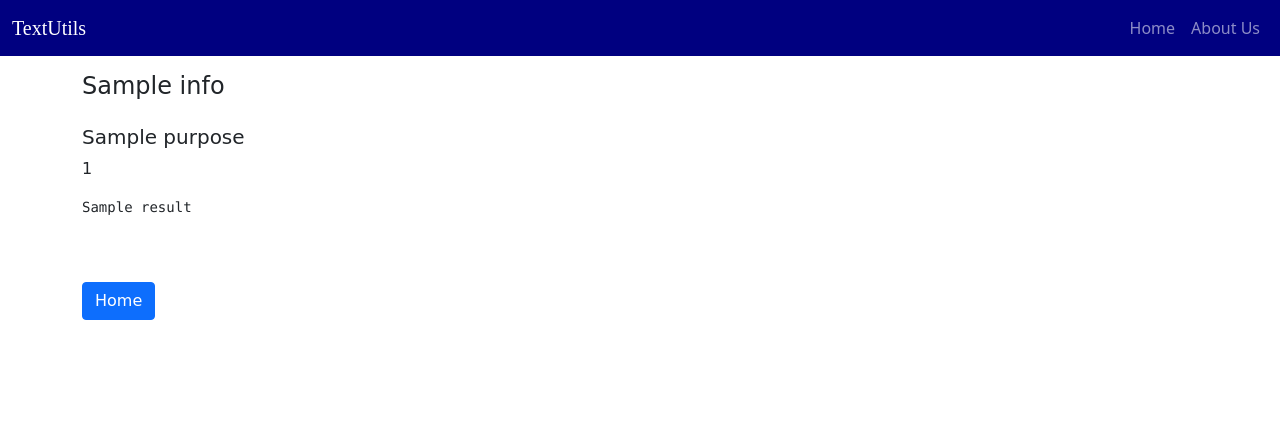
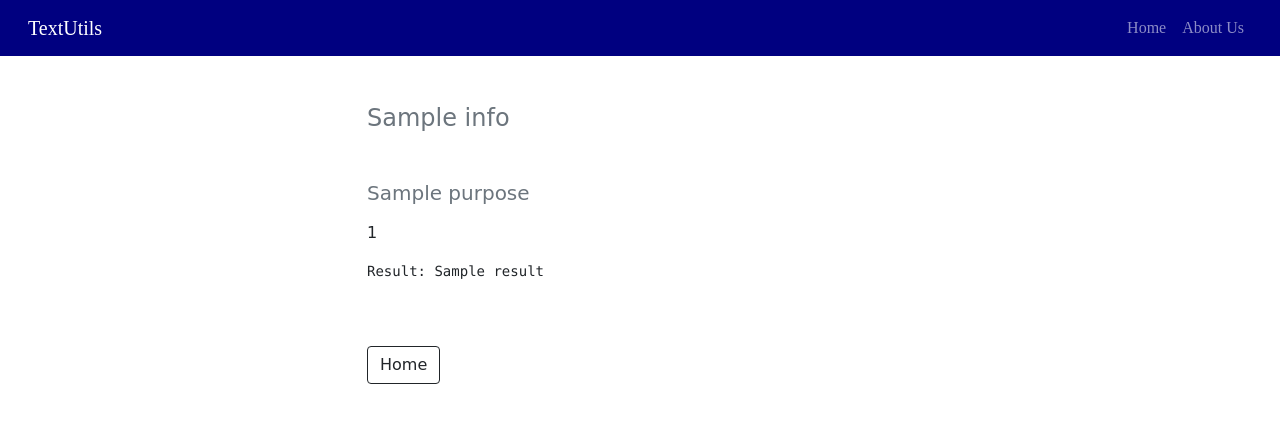
Before and after one commit to RinishaKhadgi/django-text-utils, a Django app: template templates/analyze.html in a window 1280 px wide. Shown: the top 423 px of the page. Run offline with Django 3.2, Linux system fonts and the light colour scheme; the template is opened without the code that fills it: most values are stand-ins (such as "Sample title", 1, 10 or a date in 2020).

Commit message:
Update analyze.html

```diff
--- a/templates/analyze.html
+++ b/templates/analyze.html
@@ -1,58 +1,17 @@
-<!doctype html>
-<html lang="en">
+{% extends 'base.html' %}
 
-<head>
-    <meta charset="utf-8">
-    <meta name="viewport" content="width=device-width, initial-scale=1">
-    <link href="https://cdn.jsdelivr.net/npm/bootstrap@5.0.0-beta1/dist/css/bootstrap.min.css" rel="stylesheet"
-        integrity="sha384-giJF6kkoqNQ00vy+HMDP7azOuL0xtbfIcaT9wjKHr8RbDVddVHyTfAAsrekwKmP1" crossorigin="anonymous">
-    <title>TextUtils</title>
-</head>
+{% block title %} - Results {% endblock title%}
 
-<body>
-    <nav class="navbar navbar-expand-lg navbar-dark" style="background-color: #000080;">
-        <div class="container-fluid">
-            <a class="navbar-brand" href="/" style="font-family: serif;">TextUtils</a>
-            <button class="navbar-toggler" type="button" data-bs-toggle="collapse"
-                data-bs-target="#navbarSupportedContent" aria-controls="navbarSupportedContent" aria-expanded="false"
-                aria-label="Toggle navigation">
-                <span class="navbar-toggler-icon"></span>
-            </button>
-            <div class="collapse navbar-collapse" id="navbarSupportedContent">
-                <ul class="navbar-nav ms-auto mb-2 mb-lg-0">
-                    <li class="nav-item">
-                        <a class="nav-link" href="/">Home</a>
-                    </li>
-                    <li class="nav-item">
-                        <a class="nav-link" href="#">About Us</a>
-                    </li>
-                </ul>
-            </div>
-        </div>
-    </nav>
-    <div class="container mt-3" style="font-family: cursive;">
-        <h4 class="mb-4">{{ info }}</h4>
-        <h5>
-            <!-- {% for p in purpose %} -->
-            {{ p }}
-            <!-- {% endfor %} -->
-        </h5>
-        <div class="row">
-            <div class="col-8">
-                {% if charCount %}
-                <p>{{ charCount }}</p>
-                {% endif %}
-                <pre>{{ result }}</pre>
-            </div>
-            <div class="col-12 mt-5">
-                <a href="/" class="btn btn-primary">Home</a>
-            </div>
-        </div>
+{% block content %}
+<div class="row mt-5">
+    <div class="col-md-10 offset-md-1 col-lg-6 offset-lg-3">
+        <h4 class="mb-5 text-muted">{{ info }}</h4>
+        <h5 class="mb-3 text-muted">{{ purpose|join:" and " }}</h5>
+        {% if charCount %}
+        <p>{{ charCount }}</p>
+        {% endif %}
+        <pre>Result: {{ result }}</pre>
+        <a href="/" class="btn btn-outline-dark mt-5">Home</a>
     </div>
-    <script src="https://cdn.jsdelivr.net/npm/bootstrap@5.0.0-beta1/dist/js/bootstrap.bundle.min.js"
-        integrity="sha384-ygbV9kiqUc6oa4msXn9868pTtWMgiQaeYH7/t7LECLbyPA2x65Kgf80OJFdroafW"
-        crossorigin="anonymous"></script>
-
-</body>
-
-</html>
+</div>
+{% endblock %}
```
